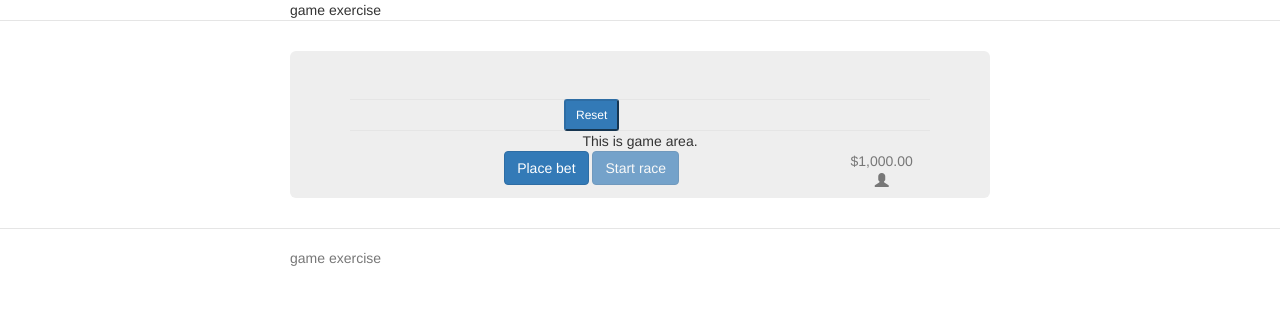
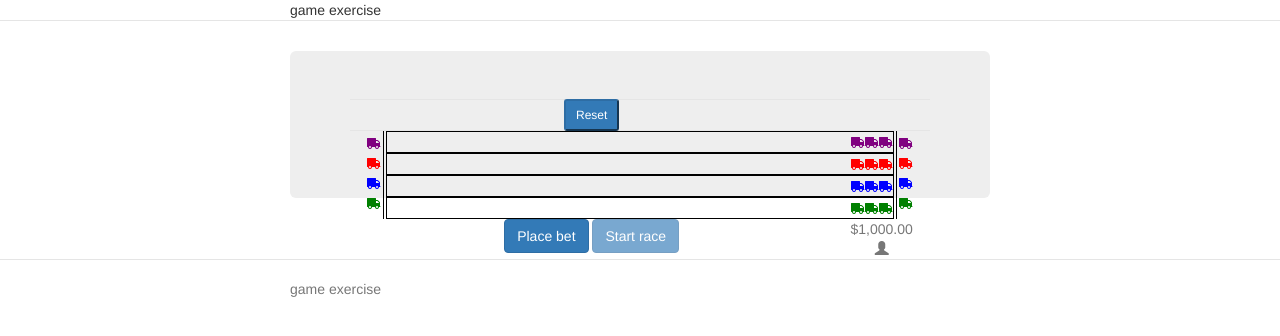
Before and after one commit to VenkatManchikalapudi/madTrucker-Game, a website: page app/index.html at #/game in a window 1280 px wide. Drawn offline with nearby package versions, Linux system fonts and the light colour scheme; some packages are replaced by stand-ins of ours; files that its build step writes are made by us from their sources.

Commit message:
added the race track code.

```diff
--- a/app/index.html
+++ b/app/index.html
@@ -14,6 +14,8 @@
     <!-- endbuild -->
     <!-- build:css(.tmp) styles/main.css -->
     <link rel="stylesheet" href="styles/main.css">
+    <link rel="stylesheet" href="styles/game.css">
+    <link rel="stylesheet" href="https://maxcdn.bootstrapcdn.com/font-awesome/4.7.0/css/font-awesome.min.css"></link>
     <!-- endbuild -->
   </head>
   <body ng-app="madTruckerApp">
--- a/app/scripts/controllers/game.js
+++ b/app/scripts/controllers/game.js
@@ -14,6 +14,8 @@ angular.module('madTruckerApp')
     $scope.truckerBets = [];
     $scope.alertPlayerOfInsufficientBalance = false;
     $scope.winningAmount = 0;
+    $scope.winnerTrucker = 0;
+    $scope.raceStarting = true;
     $scope.betsSet = false;
     $scope.truckerColors = ['null', 'Purple', 'Red', 'Blue', 'Green', 'Yellow', 'Black'];
 
@@ -53,7 +55,7 @@ angular.module('madTruckerApp')
       $scope.winnerTrucker = Math.floor(Math.random()* ($scope.numberOfTruckers + 1));
       _.each($scope.truckerBets, function(truckerBet){
           if(truckerBet.id === $scope.winnerTrucker){
-            $scope.playerAccountBalance = ($scope.playerAccountBalance + (2 * truckerBet.bet));
+            $scope.playerAccountBalance = (($scope.playerAccountBalance - truckerBet.bet) + (2 * truckerBet.bet));
             $scope.winningAmount = truckerBet.bet;
           }else{
             $scope.playerAccountBalance = ($scope.playerAccountBalance - truckerBet.bet);
@@ -62,12 +64,14 @@ angular.module('madTruckerApp')
       });
       $scope.betsSet = false;
       $scope.totalBet = 0;
+      $scope.raceStarting = false;
       bettingService.truckerBets = $scope.truckerBets;
     };
 
     $scope.startRace = startRace;
 
     function placeBets(modalId){
+      $scope.raceStarting = true;
       $scope.alertPlayerOfInsufficientBalance = false;
       $scope.totalBet = 0;
       angular.element(modalId).modal({backdrop: "static"});
--- /dev/null
+++ b/app/styles/game.css
@@ -0,0 +1,37 @@
+.race {
+  display: flex;
+  flex-direction: row;
+  justify-content: space-around;
+  align-items: stretch;
+}
+
+.raceStartBlock {
+  display: flex;
+  flex-grow:0;
+  flex-direction: column;
+  align-items: stretch;
+  border-right: 1px solid black;
+  padding: 2px;
+}
+
+.raceBlock {
+  display: flex;
+  flex-grow:1;
+  flex-direction: column;
+  align-items: stretch;
+  xborder: 1px solid black;
+  margin: 0 2px;
+}
+
+.raceWinBlock {
+  display: flex;
+  flex-grow:0;
+  flex-direction: column;
+  align-items: stretch;
+  border-left: 1px solid black;
+  padding: 2px;
+}
+
+.hideTruck {
+  opacity: 0;
+}
--- a/app/views/game.html
+++ b/app/views/game.html
@@ -8,8 +8,29 @@
   </div>
 
   <div class="content">
-    <div class="container col-sm-12">
-      This is game area.
+    <div class="container col-sm-12 race">
+      <div class="raceStartBlock">
+        <div class="raceTruckBlock" ng-repeat="truckerBet in truckerBets" style="color: {{truckerBet.color}}" ng-class="{'hideTruck': !raceStarting}">
+          <span ng-if="truckerBet.bet > 0">{{truckerBet.bet | currency}}</span>
+          <i class="fa fa-truck fa-flip-horizontal" aria-hidden="true"></i>
+        </div>
+      </div>
+      <div class="raceBlock"">
+        <div class="raceLane" ng-repeat="truckerBet in truckerBets" style="border: 1px solid black;">
+          <div ng-class="{'hideTruck': ($index === (winnerTrucker-1) && !raceStarting)}">
+            <div ng-repeat="i in [1,2,3]" style="float: right;color: {{truckerBet.color}}" >
+              <span ng-if="truckerBet.bet > 0">{{truckerBet.bet | currency}}</span>
+              <i class="fa fa-truck fa-flip-horizontal" aria-hidden="true"></i>
+            </div>
+          </div>
+        </div>
+      </div>
+      <div class="raceWinBlock">
+        <div class="raceTruckBlock" ng-repeat="truckerBet in truckerBets" style="color: {{truckerBet.color}}" ng-class="{'hideTruck': ($index !== (winnerTrucker-1) && !raceStarting)}">
+          <span ng-if="truckerBet.bet > 0">{{truckerBet.bet | currency}}</span>
+          <i class="fa fa-truck fa-flip-horizontal" aria-hidden="true"></i>
+        </div>
+      </div>
     </div>
 
   </div>
```
